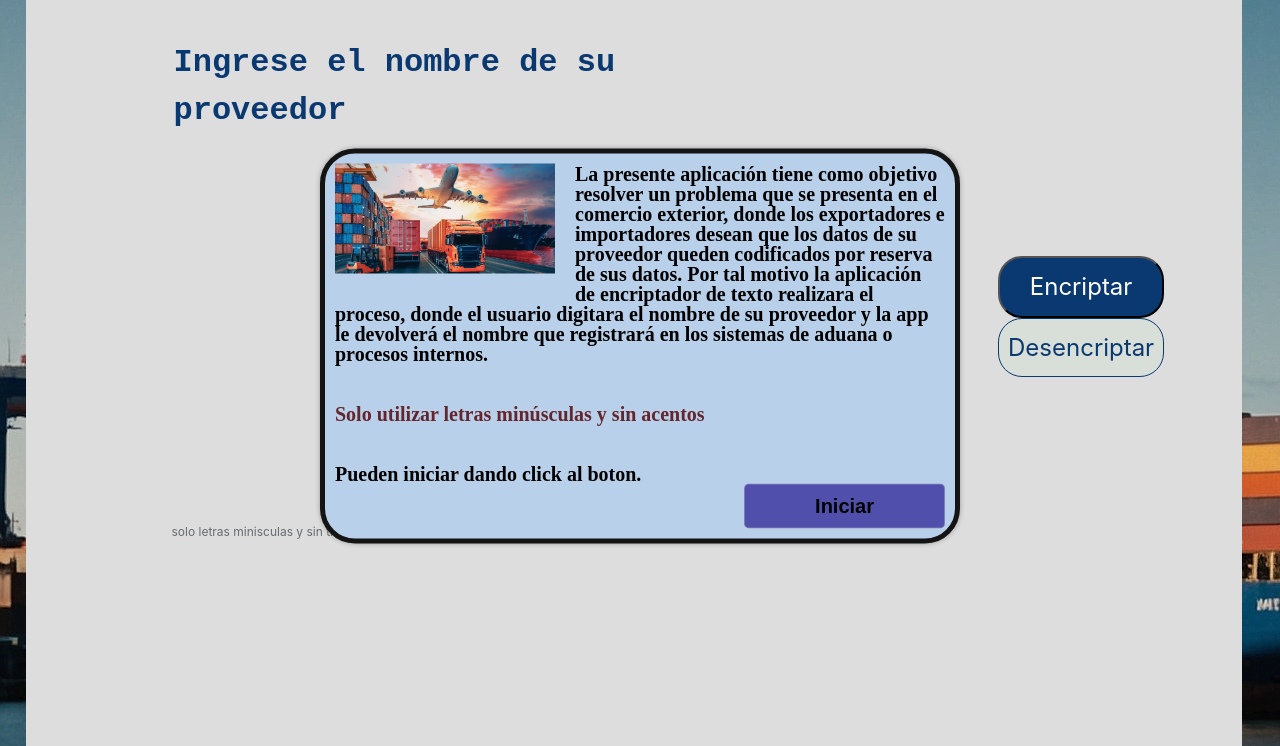
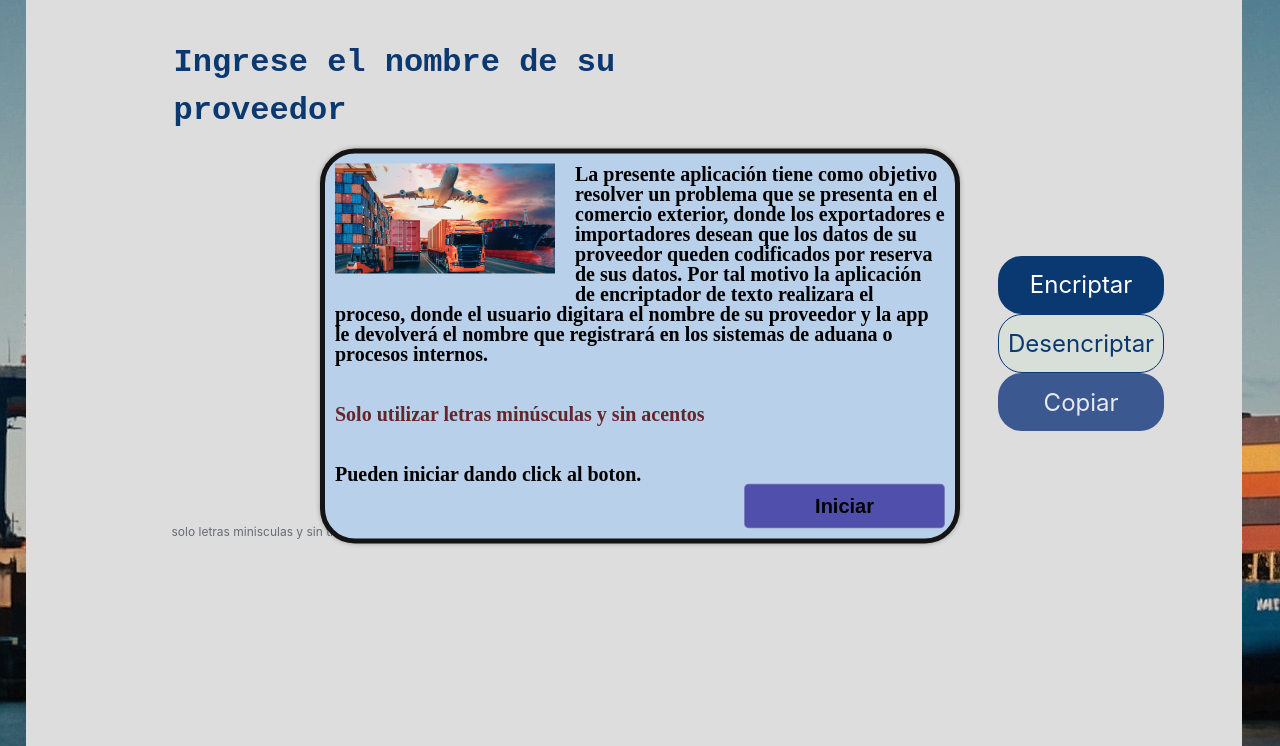
Before and after one commit to AlexanderMiranda19/ENCRIPATOR, a plain HTML site: page index.html in a window 1280 px wide. Shown: the part 54-800 px from the top of the page. Drawn offline with Linux system fonts and the light colour scheme.

Commit message:
agregando copiar

```diff
--- a/index.html
+++ b/index.html
@@ -40,6 +40,7 @@
             <div class="botones">
               <button class="encriptar" type="encriptar" onclick="encriptar()">Encriptar </button>
               <button class="desencriptar" type="desencriptar" onclick="desencriptar()">Desencriptar </button>
+              <button class="copiar" type="copiar" onclick="copiar()">Copiar </button>
             </div>
             </div>
     </main>
--- a/style.css
+++ b/style.css
@@ -135,11 +135,12 @@ body {
    display: flex;
    align-items: center;
    justify-content: center;
-   padding: 8%;
+      padding: 8%;
    gap: 8px;
    width: 68%;
    background-color: #0a3871;
    border-radius: 24px;
+   border: none;
    font-family: "inter";
    font-size: 24px;
    line-height: 19px;
@@ -166,6 +167,24 @@ body {
     color: #0a3871;
     }
 
+    .copiar{
+        box-sizing: border-box;
+        display: flex;
+        align-items: center;
+        justify-content: center;
+        padding: 8%;
+        gap: 8px;
+        width: 68%;
+        background-color: #3c5890;
+        border-radius: 24px;
+        border: none;
+        font-family: "inter";
+        font-size: 24px;
+        line-height: 19px;
+        text-align: center;
+        color: #e7eaee;
+        }
+
     .encriptar:hover{
      transform: scale(1.2);
     }
@@ -173,6 +192,10 @@ body {
     .desencriptar:hover{
      transform: scale(1.2);
     }
+    .copiar:hover{
+
+        transform: scale(1.2);
+       }
 
 
 
```
